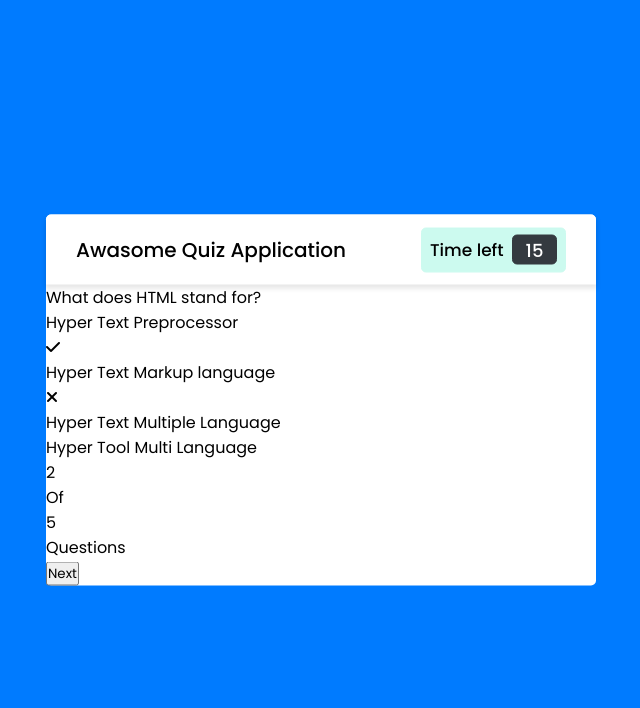
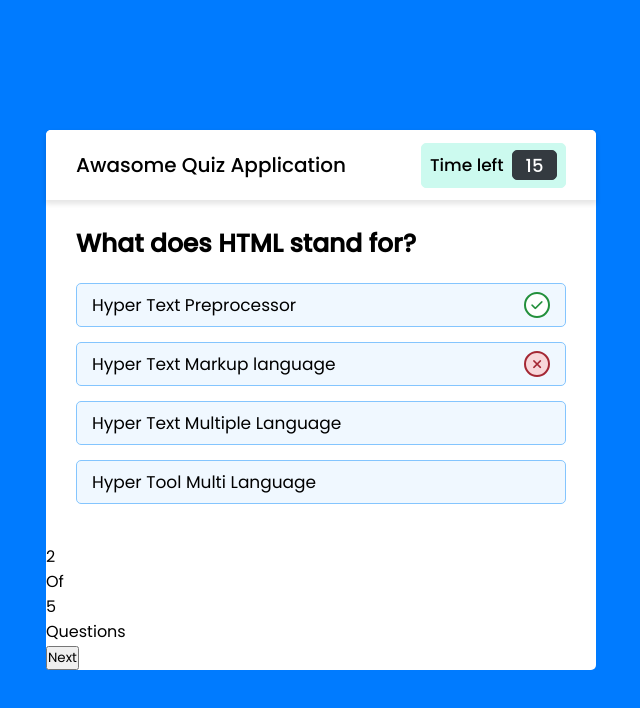
Before and after one commit to ahmedabukar01/Quiz-App-js, a plain HTML site: page index.html in a window 1280 px wide. Shown: the whole page, without its empty margins (319-959 px from the left). Drawn offline with Linux system fonts and the light colour scheme.

Commit message:
inprogress

```diff
--- a/styles.css
+++ b/styles.css
@@ -95,6 +95,8 @@ body{
     border-radius:5px;
 }
 .quiz-box header{
+    position: relative;
+    z-index: 99;
     height:70px;
     padding:0 30px;
     background:#fff;
@@ -137,3 +139,56 @@ body{
     user-select: none;
     line-height: 30px;
 }
+.quiz-box section{
+    background:#fff;
+    padding:25px 30px 20px 30px;
+}
+.quiz-box section .que-text{
+    font-size:25px;
+    font-weight: 600;
+}
+.quiz-box section .option-list{
+    padding:20px 0;
+    display:block;
+}
+.quiz-box section .option-list .option{
+    background:aliceblue;
+    padding:8px 15px;
+    border:1px solid #84c5fe;
+    border-radius:5px;
+    font-size: 17px;
+    margin-bottom: 15px;
+    display:flex;
+    align-items: center;
+    justify-content: space-between;
+    cursor: pointer;
+    transition: all 0.3s ease;
+}
+.quiz-box section .option-list .option:last-child{
+    margin-bottom: 0px;
+}
+section .option-list .option:hover{
+    color:#004085;
+    background:#cce5ff;
+    border-color:#b8daff;
+}
+.option-list .option .icon{
+    width:26px;
+    height:26px;
+    border:2px solid transparent;
+    border-radius: 50%;
+    text-align: center;
+    font-size:13px;
+    line-height: 24px;
+    pointer-events: none;
+}
+.option-list .option .icon.tick{
+    border-color:#23903c;
+    color:#23903c;
+    background:#fff;
+}
+.option-list .option .icon.cross{
+    background:#f8d7da;
+    border-color:#a42834;
+    color:#a42834;
+}
```
